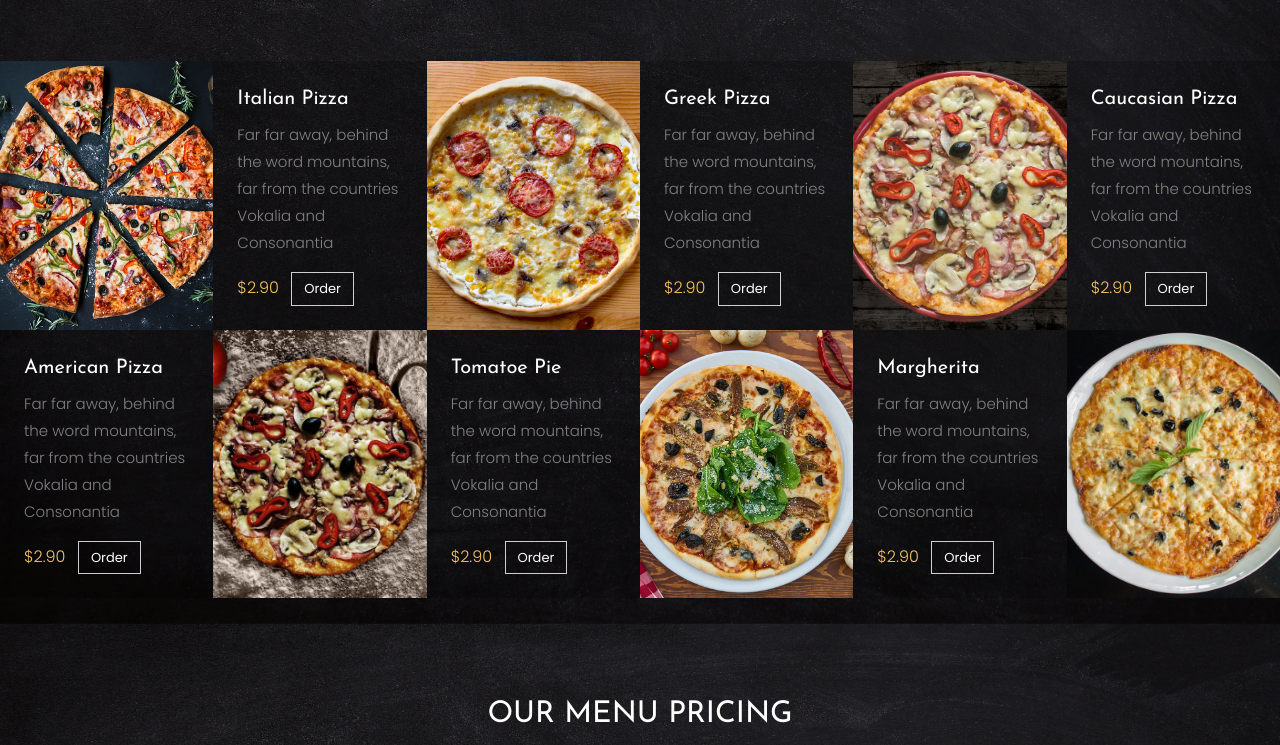
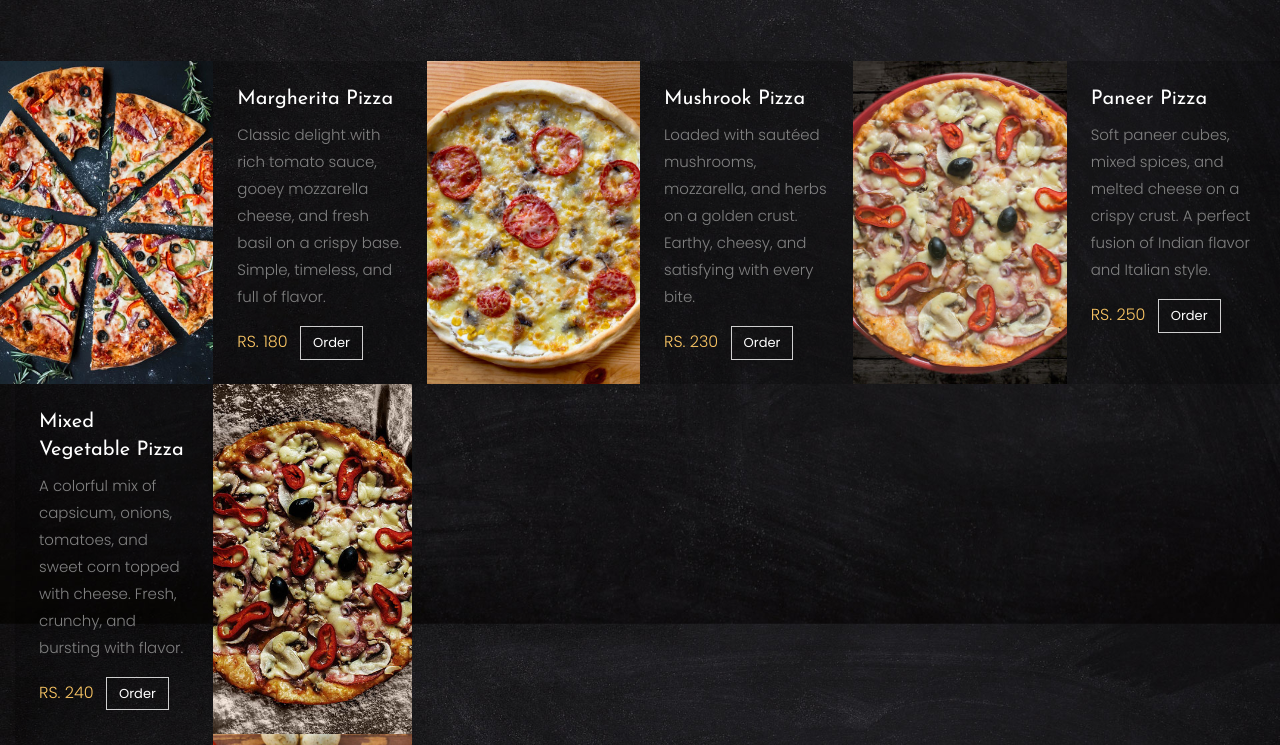
Before and after one commit to SHIV8848/sipsandslicescorner, a plain HTML site: page pizza-gh-pages/menu.html in a window 1280 px wide. Shown: the part 1083-1828 px from the top of the page. Drawn offline with Linux system fonts and the light colour scheme; some packages are replaced by stand-ins of ours; no server answers; files whose address does not match are found by name.

Commit message:
2nd commit

```diff
--- a/pizza-gh-pages/menu.html
+++ b/pizza-gh-pages/menu.html
@@ -81,9 +81,9 @@
     				<div class="services-wrap d-flex">
     					<a href="#" class="img" style="background-image: url(images/pizza-1.jpg);"></a>
     					<div class="text p-4">
-    						<h3>Italian Pizza</h3>
-    						<p>Far far away, behind the word mountains, far from the countries Vokalia and Consonantia </p>
-    						<p class="price"><span>$2.90</span> <a href="#" class="ml-2 btn btn-white btn-outline-white">Order</a></p>
+    						<h3>Margherita Pizza</h3>
+    						<p>Classic delight with rich tomato sauce, gooey mozzarella cheese, and fresh basil on a crispy base. Simple, timeless, and full of flavor.</p>
+    						<p class="price"><span>RS. 180</span> <a href="#" class="ml-2 btn btn-white btn-outline-white">Order</a></p>
     					</div>
     				</div>
     			</div>
@@ -91,9 +91,9 @@
     				<div class="services-wrap d-flex">
     					<a href="#" class="img" style="background-image: url(images/pizza-2.jpg);"></a>
     					<div class="text p-4">
-    						<h3>Greek Pizza</h3>
-    						<p>Far far away, behind the word mountains, far from the countries Vokalia and Consonantia</p>
-    						<p class="price"><span>$2.90</span> <a href="#" class="ml-2 btn btn-white btn-outline-white">Order</a></p>
+    						<h3>Mushrook Pizza</h3>
+    						<p>Loaded with sautéed mushrooms, mozzarella, and herbs on a golden crust. Earthy, cheesy, and satisfying with every bite.</p>
+    						<p class="price"><span>RS. 230</span> <a href="#" class="ml-2 btn btn-white btn-outline-white">Order</a></p>
     					</div>
     				</div>
     			</div>
@@ -101,10 +101,11 @@
     				<div class="services-wrap d-flex">
     					<a href="#" class="img" style="background-image: url(images/pizza-3.jpg);"></a>
     					<div class="text p-4">
-    						<h3>Caucasian Pizza</h3>
-    						<p>Far far away, behind the word mountains, far from the countries Vokalia and Consonantia</p>
-    						<p class="price"><span>$2.90</span> <a href="#" class="ml-2 btn btn-white btn-outline-white">Order</a></p>
+    						<h3>Paneer Pizza</h3>
+    						<p>Soft paneer cubes, mixed spices, and melted cheese on a crispy crust. A perfect fusion of Indian flavor and Italian style.</p>
+    						<p class="price"><span>RS. 250</span> <a href="#" class="ml-2 btn btn-white btn-outline-white">Order</a></p>
     					</div>
+    				</div>
     				</div>
     			</div>
 
@@ -112,9 +113,9 @@
     				<div class="services-wrap d-flex">
     					<a href="#" class="img order-lg-last" style="background-image: url(images/pizza-4.jpg);"></a>
     					<div class="text p-4">
-    						<h3>American Pizza</h3>
-    						<p>Far far away, behind the word mountains, far from the countries Vokalia and Consonantia </p>
-    						<p class="price"><span>$2.90</span> <a href="#" class="ml-2 btn btn-white btn-outline-white">Order</a></p>
+    						<h3>Mixed Vegetable Pizza</h3>
+    						<p>A colorful mix of capsicum, onions, tomatoes, and sweet corn topped with cheese. Fresh, crunchy, and bursting with flavor.</p>
+    						<p class="price"><span>RS. 240</span> <a href="#" class="ml-2 btn btn-white btn-outline-white">Order</a></p>
     					</div>
     				</div>
     			</div>
@@ -123,8 +124,8 @@
     					<a href="#" class="img order-lg-last" style="background-image: url(images/pizza-5.jpg);"></a>
     					<div class="text p-4">
     						<h3>Tomatoe Pie</h3>
-    						<p>Far far away, behind the word mountains, far from the countries Vokalia and Consonantia</p>
-    						<p class="price"><span>$2.90</span> <a href="#" class="ml-2 btn btn-white btn-outline-white">Order</a></p>
+    						<p>A thick, soft crust layered with tangy tomato sauce, herbs, and a sprinkle of cheese. A savory, saucy classic rooted in Italian-American tradition.</p>
+    						<p class="price"><span>RS. 240</span> <a href="#" class="ml-2 btn btn-white btn-outline-white">Order</a></p>
     					</div>
     				</div>
     			</div>
@@ -132,9 +133,9 @@
     				<div class="services-wrap d-flex">
     					<a href="#" class="img order-lg-last" style="background-image: url(images/pizza-6.jpg);"></a>
     					<div class="text p-4">
-    						<h3>Margherita</h3>
-    						<p>Far far away, behind the word mountains, far from the countries Vokalia and Consonantia</p>
-    						<p class="price"><span>$2.90</span> <a href="#" class="ml-2 btn btn-white btn-outline-white">Order</a></p>
+    						<h3>Sips & Slices Special Pizza</h3>
+    						<p>Signature pizza with loaded toppings: paneer, mushrooms, veggies, cheese, and special sauce. Bold, unique, and made to impress.</p>
+    						<p class="price"><span>RS. 300</span> <a href="#" class="ml-2 btn btn-white btn-outline-white">Order</a></p>
     					</div>
     				</div>
     			</div>
@@ -494,9 +495,9 @@
             	<h2 class="ftco-heading-2">Have a Questions?</h2>
             	<div class="block-23 mb-3">
 	              <ul>
-	                <li><span class="icon icon-map-marker"></span><span class="text">203 Fake St. Mountain View, San Francisco, California, USA</span></li>
-	                <li><a href="#"><span class="icon icon-phone"></span><span class="text">+2 392 3929 210</span></a></li>
-	                <li><a href="#"><span class="icon icon-envelope"></span><span class="text">info@yourdomain.com</span></a></li>
+	                <li><span class="icon icon-map-marker"></span><span class="text">Sarba Binayak Chowk, Mahalxmi -02, Imadol, Lalitpur, Nepal</span></li>
+	                <li><a href="#"><span class="icon icon-phone"></span><span class="text">+977-9804746336</span></a></li>
+	                <li><a href="#"><span class="icon icon-envelope"></span><span class="text">sipsandslicescorner@gmail.com</span></a></li>
 	              </ul>
 	            </div>
             </div>
```
Also changed, not shown: pizza-gh-pages/about.html (+3 -3 lines), pizza-gh-pages/blog-single.html (+3 -3 lines), pizza-gh-pages/blog.html (+3 -3 lines), pizza-gh-pages/contact.html (+3 -3 lines), pizza-gh-pages/index.html (+25 -25 lines).
